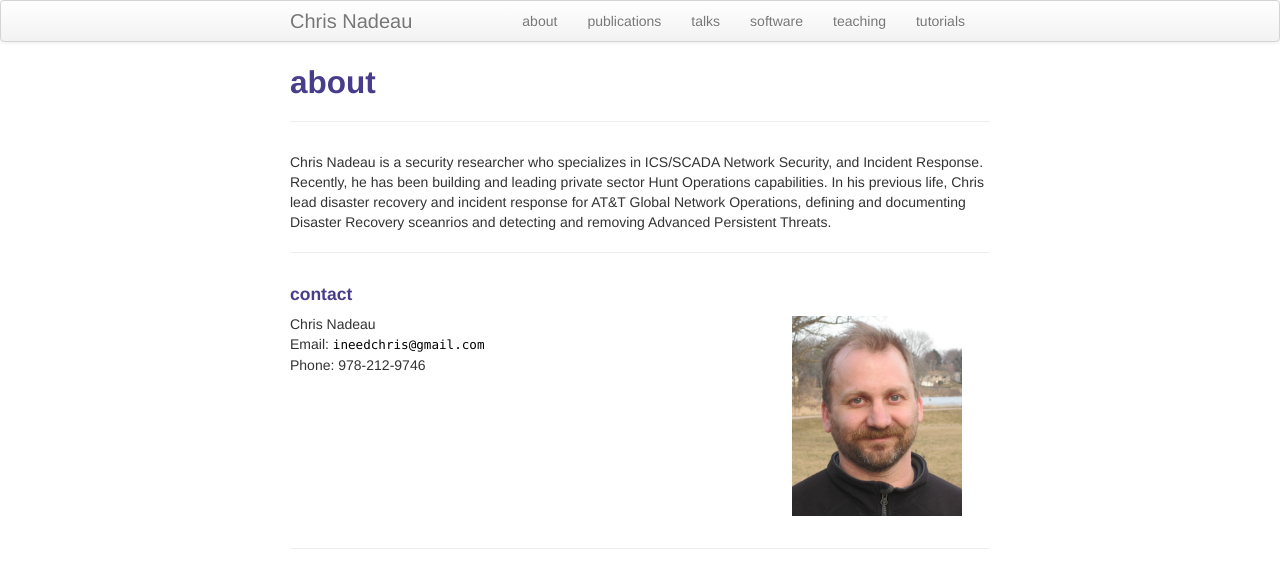
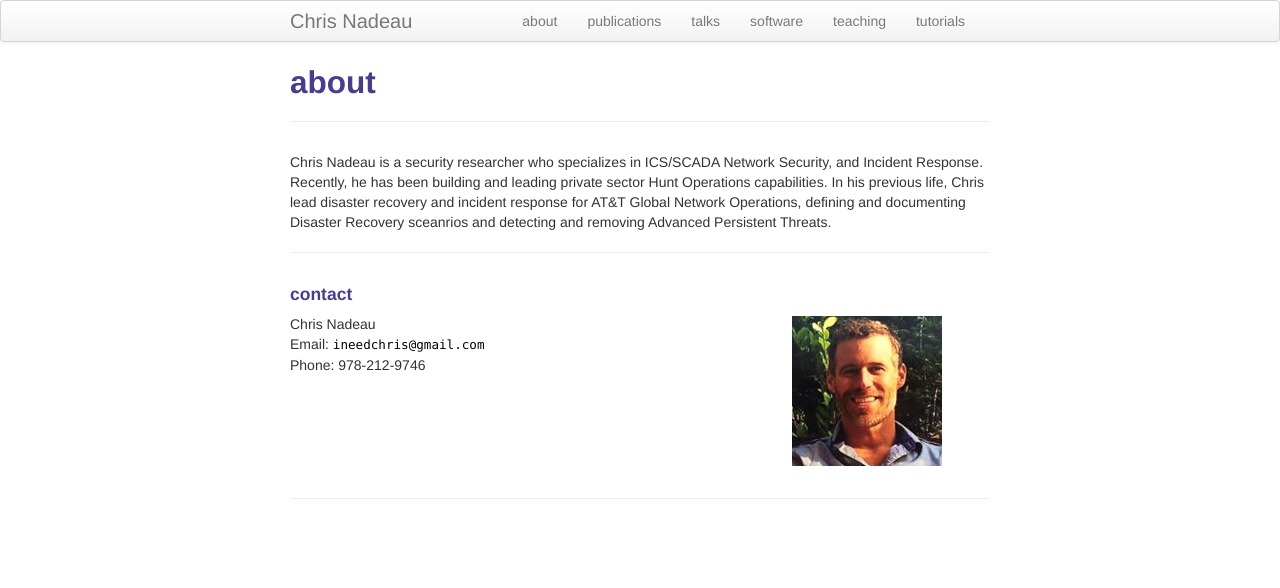
Before and after one commit to dynamicparallax/dynamicparallax.github.io, a Jekyll site: the page built from pages/about.md, in a window 1280 px wide. Shown: the top 588 px of the page. Built offline with Jekyll 4.4.1, drawn with Linux system fonts in a browser that asks for light colours.

Commit message:
picture upload

```diff
--- a/pages/about.md
+++ b/pages/about.md
@@ -24,7 +24,7 @@
 
         <div class="span2">
         <a href="../assets/pics/karl_2014-03-30.jpg">
-            <img src="../assets/pics/karl_2014-03-30_small.jpg"
+            <img src="../assets/pics/Chris_2016-03-small.jpg"
                   title="Chris Nadeau" alt="Chris Nadeau"/></a>
         </div>
     </div>
```
